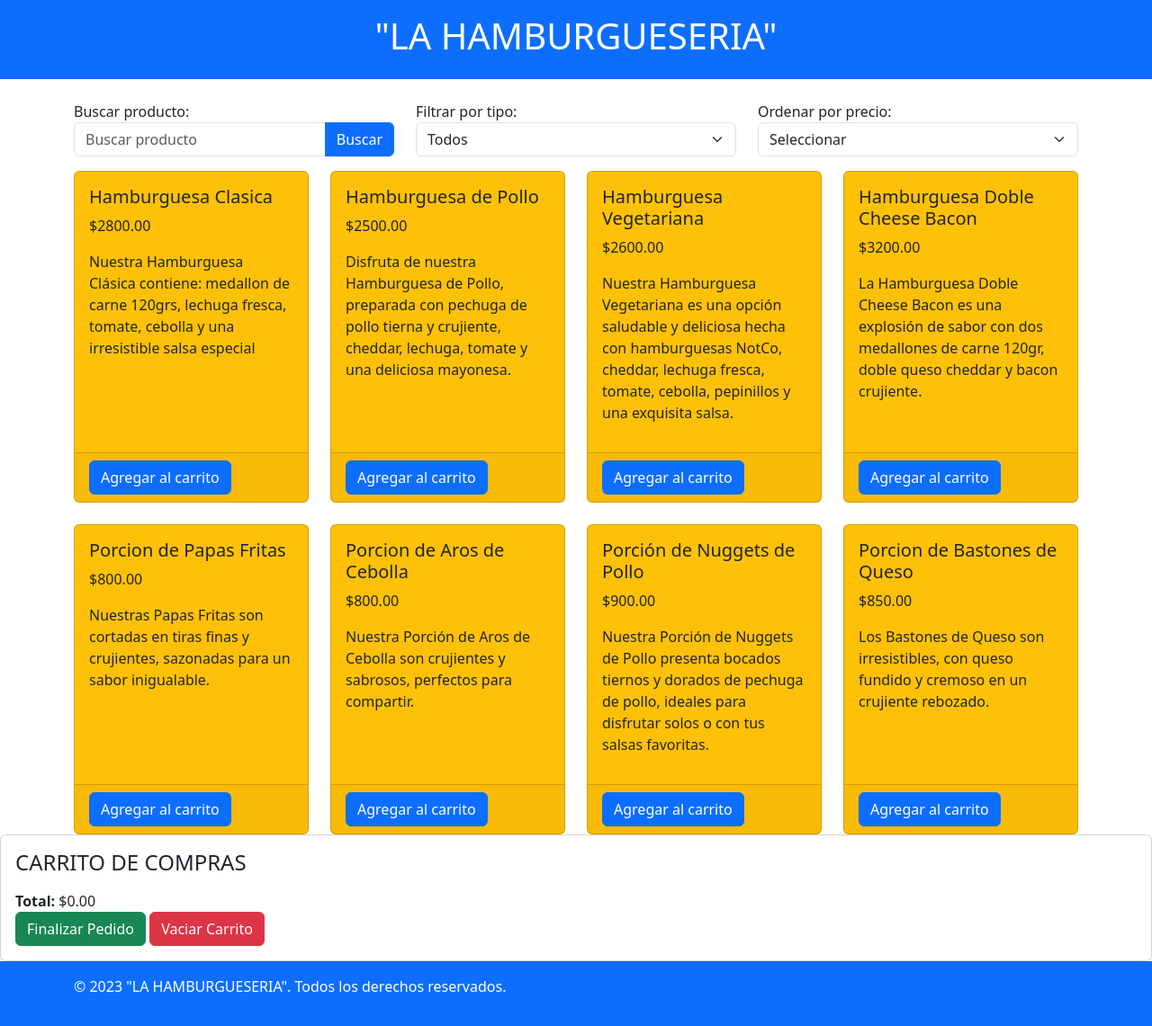
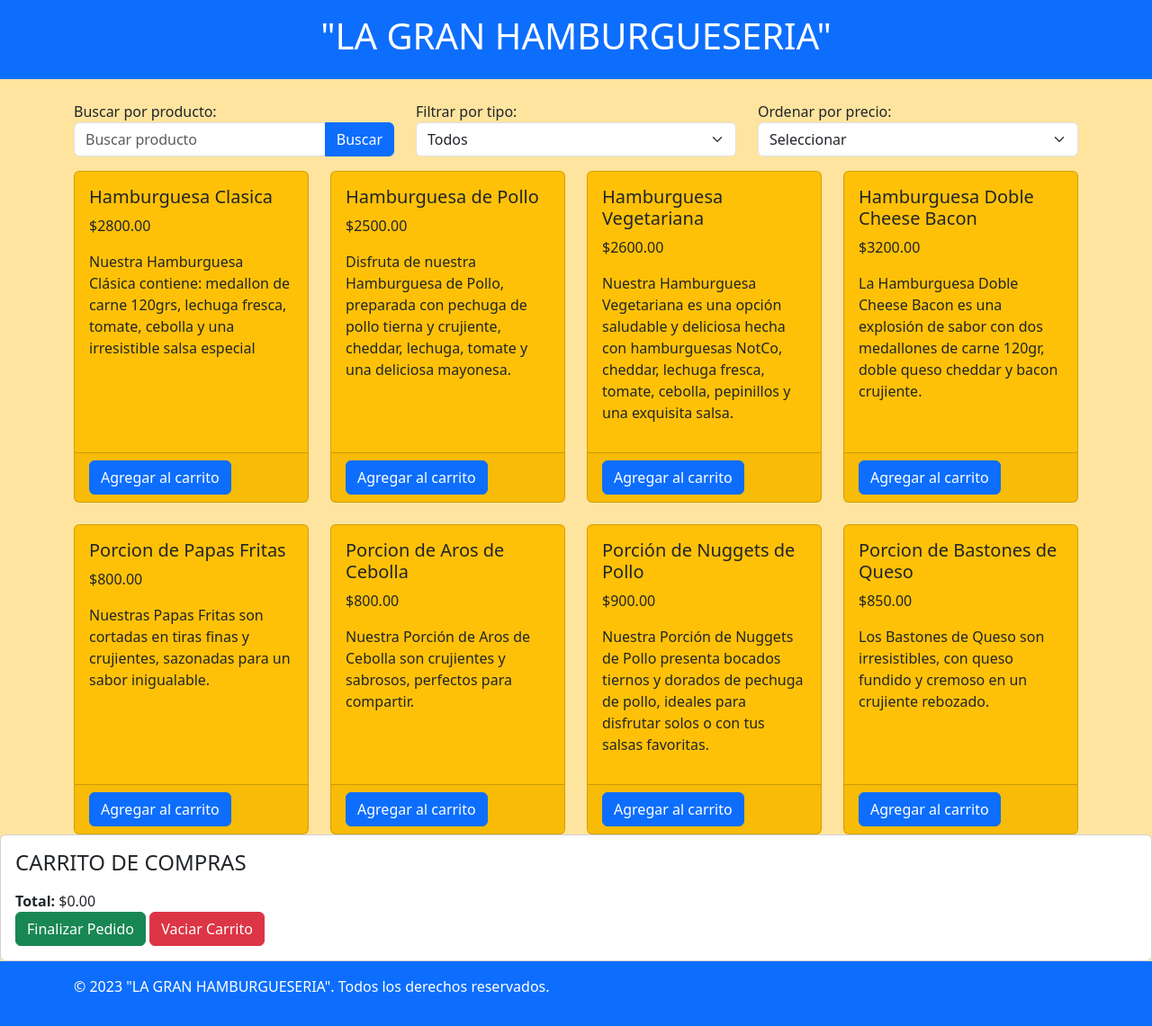
Before and after one commit to AgustinBertin/ProyectoFinal-BERTIN-Javascript, a plain HTML site: page index.html in a window 1280 px wide. Shown: the whole page at 90% size. Drawn offline with nearby package versions, Linux system fonts and the light colour scheme; some packages are replaced by stand-ins of ours; a script that the page names is missing.

Commit message:
cambios en html

```diff
--- a/index.html
+++ b/index.html
@@ -7,14 +7,19 @@
       rel="stylesheet"
       href="https://cdn.jsdelivr.net/npm/bootstrap@5.3.1/dist/css/bootstrap.min.css"
     />
-    <title>"LA HAMBURGUESERIA"</title>
+    <style>
+      body {
+        background-color: #ffe49f;
+      }
+    </style>
+    <title>"LA GRAN HAMBURGUESERIA"</title>
   </head>
   <body>
     <header class="bg-primary py-3 text-center">
       <div class="container">
         <div class="row">
           <div class="col-12">
-            <h1 class="text-white">"LA HAMBURGUESERIA"</h1>
+            <h1 class="text-white">"LA GRAN HAMBURGUESERIA"</h1>
           </div>
         </div>
       </div>
@@ -23,7 +28,7 @@
       <div class="row">
         <!-- Elemento de búsqueda -->
         <div class="col-md-4 mb-3">
-          <label for="busquedaProducto">Buscar producto:</label>
+          <label for="busquedaProducto">Buscar por producto:</label>
           <div class="input-group">
             <input
               type="text"
@@ -77,7 +82,7 @@
         <div class="row">
           <div class="col-12 text-white">
             <p>
-              &copy; 2023 "LA HAMBURGUESERIA". Todos los derechos reservados.
+              &copy; 2023 "LA GRAN HAMBURGUESERIA". Todos los derechos reservados.
             </p>
           </div>
         </div>
```
